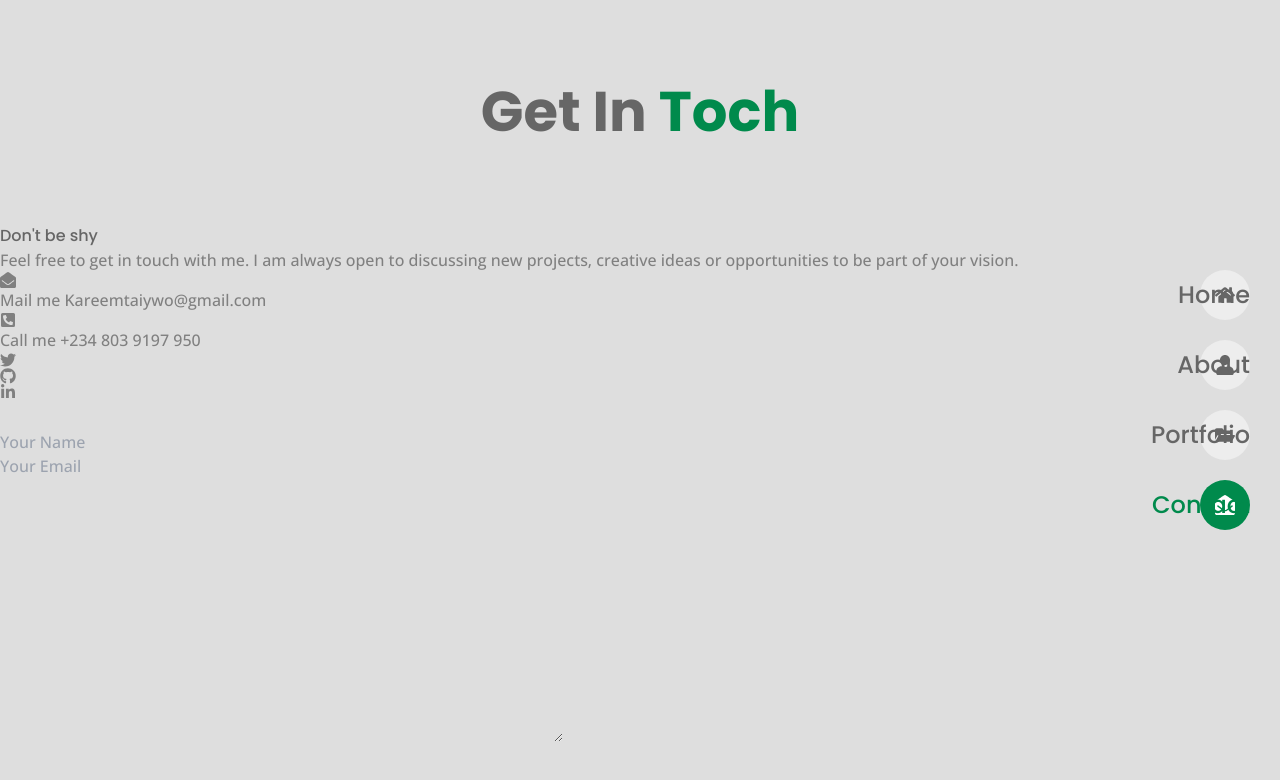
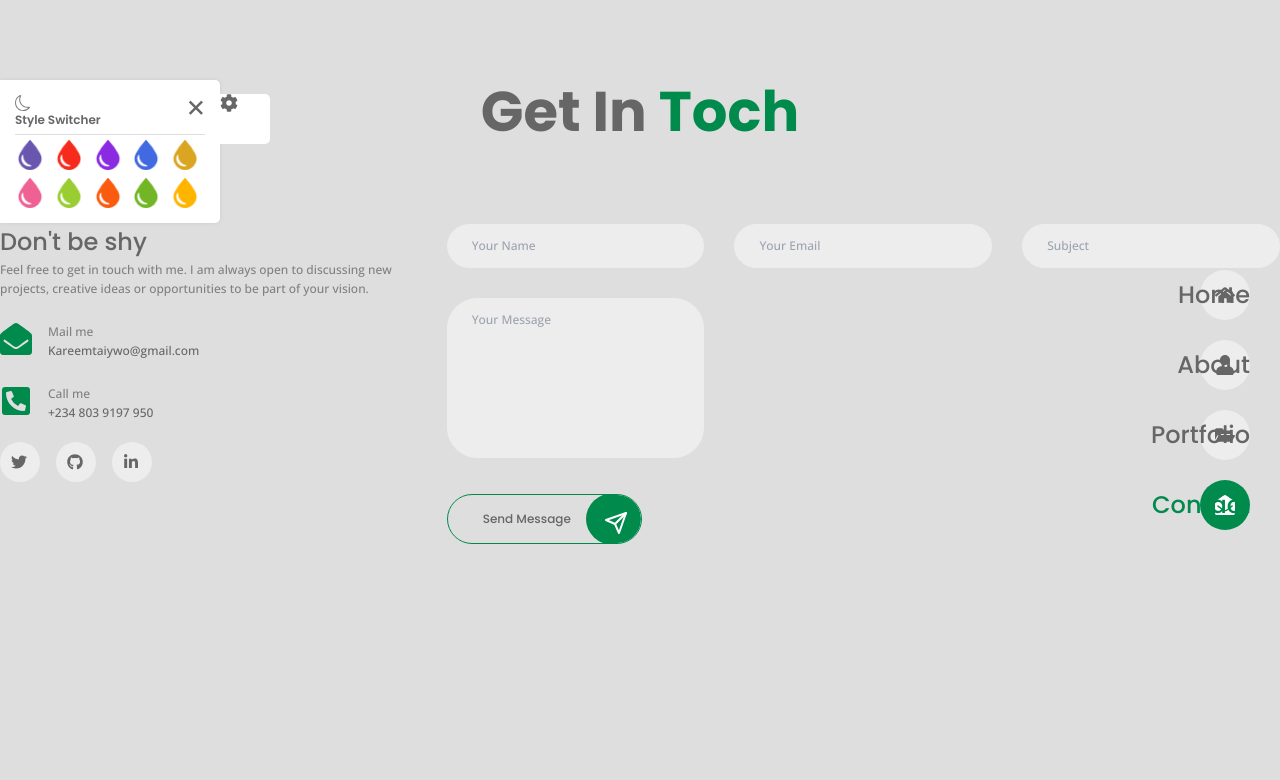
Before and after one commit to Taiywo/Portfolio, a React (Vite) app: page /contact in a window 1280 px wide. Shown: the top 780 px of the page. Built offline with nearby package versions, Linux system fonts and the light colour scheme.

Commit message:
contact components

```diff
--- a/src/App.jsx
+++ b/src/App.jsx
@@ -7,6 +7,7 @@ import Contact from './pages/contact/Contact'
 import About from './pages/about/About'
 import Portfolio from './pages/portfolio/Portfolio'
 import Navbar from "./components/Navbar"
+import Themes from "./components/Themes"
 
 
 function App() {
@@ -15,6 +16,7 @@ function App() {
   return (
     <BrowserRouter>
     <Navbar/>
+    <Themes/>
       <Routes>
         <Route index element={<Home/>}/>
         <Route path="about" element={<About/>}/>
--- /dev/null
+++ b/src/components/ThemeItem.jsx
@@ -0,0 +1,9 @@
+import React from 'react'
+
+const ThemeItem = ({img, color}) => {
+  return (
+  <img src={img} alt="" className='theme__img'/>
+  )
+}
+
+export default ThemeItem
--- /dev/null
+++ b/src/components/Themes.jsx
@@ -0,0 +1,35 @@
+import React from 'react'
+import ThemeItem from './ThemeItem'
+import { themes } from '../data'
+import { FaCog } from 'react-icons/fa'
+import {BsSun, BsMoon} from 'react-icons/bs'
+import './theme.css'
+
+
+
+const Themes = () => {
+  return (
+
+    <div>
+        <div className="style__switcher">
+            <div className="style__switcher-toggler">
+                <FaCog/>
+            </div>
+            <div className="theme__toggle">
+                <BsMoon/>
+            </div>
+            <h3 className="style__switcher-title">Style Switcher</h3>
+            <div className="style__switcher-item">
+                {themes.map((theme,index)=>{
+                    return<ThemeItem key={index} {...theme}/>
+                })}
+            </div>
+            <div className="style__switcher-close">
+                &times;
+            </div>
+        </div>
+    </div>
+  )
+}
+
+export default Themes
--- /dev/null
+++ b/src/components/theme.css
@@ -0,0 +1,72 @@
+.style__switcher {
+    position: fixed;
+    left: 0;
+    top: 10%;
+    background-color: var(--text-white);
+    width: 220px;
+    padding: 15px;
+    box-shadow: 0 0 4px hsl(0, 0%, 80%);
+    z-index: 10;
+}
+
+.style__switcher,
+.style__switcher-toggler,
+.theme__toogler {
+    border-radius: 0 5px 5px 0;
+}
+
+.style__switcher-item {
+    display: grid;
+    grid-template-columns: repeat(5, 1fr);
+    column-gap: 4px;
+    row-gap: 8px;
+}
+
+.style__switcher-item,
+.style__switcher-toggler,
+.theme__toogler,
+.style__switcher-close {
+    color: hsl(0, 0%, 40%);
+
+}
+
+.style__switcher-title {
+    font-size: var(--small-font-size);
+    font-weight: var(--weight-600);
+    border-bottom: 1px solid hsl(0, 0%, 87%);
+    padding-bottom: 5px;
+    margin-bottom: 5px;
+}
+
+.theme__img {
+    width: 30px;
+    cursor: pointer;
+}
+
+.style__switcher-toggler,
+.theme__toogler {
+    position: absolute;
+    left: 100%;
+    background-color: var(--text-white);
+    height: 50px;
+    width: 50px;
+    font-size: var(--large-font-size);
+    cursor: pointer;
+    display: grid;
+    box-shadow: 0 0 3px hsl(0, 0, 80%);
+}
+
+.style__switcher-toggler{
+    top: 10%;
+}
+
+.theme__tooggr{
+    bottom: 10%;
+}
+.style__switcher-close{
+    cursor: pointer;
+    font-size: var(--h2-font-size);
+    position: absolute;
+    top: 2%;
+    right: 15px;
+}
--- a/src/pages/contact/Contact.jsx
+++ b/src/pages/contact/Contact.jsx
@@ -1,6 +1,9 @@
 import React from 'react'
-import {FaGithub, FaEnvelopeOpen, FaPhoneSquareAlt,FaTwitter, FaLinkedinIn} from "react-icons/fa"
-import {FiSend} from 'react-icons/fi'
+import { FaGithub, FaEnvelopeOpen, FaPhoneSquareAlt, FaTwitter, FaLinkedinIn } from "react-icons/fa"
+import { FiSend } from 'react-icons/fi'
+import "./contact.css"
+
+
 const Contact = () => {
   return (
     <section className="contact section">
@@ -14,33 +17,33 @@ const Contact = () => {
           </p>
           <div className="contact__info">
             <div className="info__item">
-            <FaEnvelopeOpen className='info__icon'/>
+              <FaEnvelopeOpen className='info__icon' />
               <div>
                 <span className="info__title">Mail me </span>
-              <span className="info__desc">Kareemtaiywo@gmail.com</span>
+                <h4 className="info__desc">Kareemtaiywo@gmail.com</h4>
 
               </div>
             </div>
           </div>
           <div className="contact__info">
             <div className="info__item">
-            <FaPhoneSquareAlt className='info__icon'/>
+              <FaPhoneSquareAlt className='info__icon' />
               <div>
                 <span className="info__title">Call me </span>
-              <span className="info__desc">+234 803 9197 950</span>
+                <h4 className="info__desc">+234 803 9197 950</h4>
 
               </div>
             </div>
           </div>
           <div className="contact__socials">
             <a href="https://twitter.com/tsnypes" className="contact__social-link">
-            <FaTwitter/>
+              <FaTwitter />
             </a>
             <a href="https://github.com/Taiywo" className="contact__social-link">
-            <FaGithub/>
+              <FaGithub />
             </a>
             <a href="https://www.linkedin.com/kareem-taiwo" className="contact__social-link">
-            <FaLinkedinIn/>
+              <FaLinkedinIn />
             </a>
           </div>
         </div>
@@ -53,12 +56,16 @@ const Contact = () => {
               <input type="email" placeholder='Your Email' className='form__control' />
             </div>
             <div className="form__input-div">
-            <input type="text" placeholder='' className='form__control' />
+              <input type="text" placeholder='Subject' className='form__control' />
             </div>
+
             <div className="form__input-div">
-           <textarea name="" id="" cols="60" rows="10" className="form__control textarea"></textarea>
+              <textarea placeholder='Your Message' className="form__control textarea"></textarea>
             </div>
           </div>
+          <button className='button'>
+            Send Message <span className="button__icon contact__button-icon"><FiSend /></span>
+          </button>
         </form>
       </div>
     </section>
--- a/src/pages/contact/contact.css
+++ b/src/pages/contact/contact.css
@@ -0,0 +1,96 @@
+.contact__container {
+    grid-template-columns: 4fr 8fr;
+}
+
+.contact__title{
+    font-size: var(--h3-font-size);
+}
+
+.contact__description{
+    font-size: var(--small-font-size);
+    line-height: 1.6;
+}
+
+.contact__description, .contact__info .info__item {
+    margin-bottom: 20px;
+}
+
+.contact__info .info__icon{
+    color: var(--first-color);
+    font-size: var(--h2-font-size);
+}
+
+.contact__info .info__title{
+    font-size: var(--small-font-size);
+}
+
+.contact__info .info__item{
+    display: flex;
+    align-items: center;
+    column-gap: 16px;
+}
+
+.contact__info .info__desc{
+    font-family: var(--body-font);
+    font-size: var(--small-font-size);
+    font-weight: var(--weight-500);
+}
+
+.contact__socials{
+    display: flex;
+    column-gap: 16px;
+}
+
+.contact__social-link{
+    background-color: var(--container-color);
+    color: var(--title-color);
+    padding: .7rem;
+    width: 40px;
+    height: 40px;
+    border-radius: 50%;
+    text-align: center;
+    line-height: 44px;
+    transition: all 0.3s ease;
+}
+.contact__social-link:hover{
+    background-color: var(--first-color);
+    color: var(--text-white);
+}
+
+.form__input-group{
+    display: grid;
+    grid-template-columns: repeat(3,1fr);
+    column-gap: 30px;
+}
+
+
+.form__input-div{
+    margin-bottom: 30px;
+}
+
+
+.form__control{
+    border: 1px solid var(--container-color);
+    background-color: var(--container-color) ;
+    color: var(--title-color);
+    width: 100%;
+    padding: 12px 24px;
+    border-radius: 30px;
+    font-size: var(--small-font-size);
+    transition: all 0.3s ease;
+}
+
+.form__control:focus{
+    border-color: var(--first-color);
+}
+
+.textarea{
+    resize: none;
+    height: 160px;
+    width: 100%;
+}
+
+.contact__button-icon{
+    font-size: var(--h3-font-size);
+    line-height: 64px;
+}
```
Lines whose indentation alone changed are shown as unchanged.
